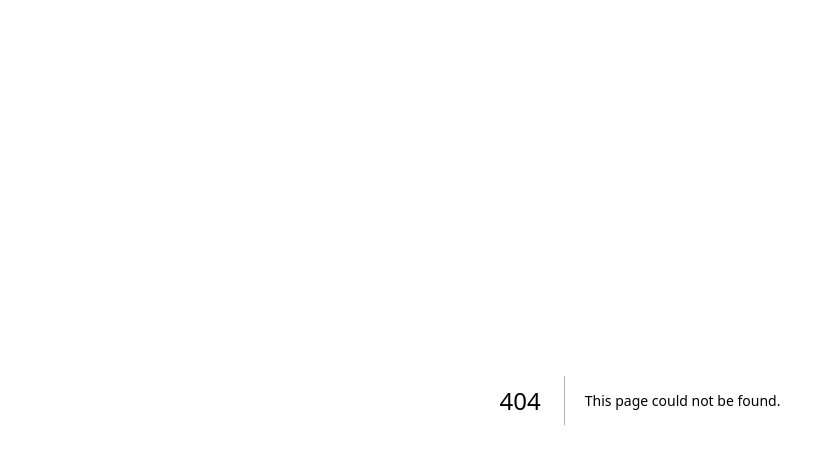
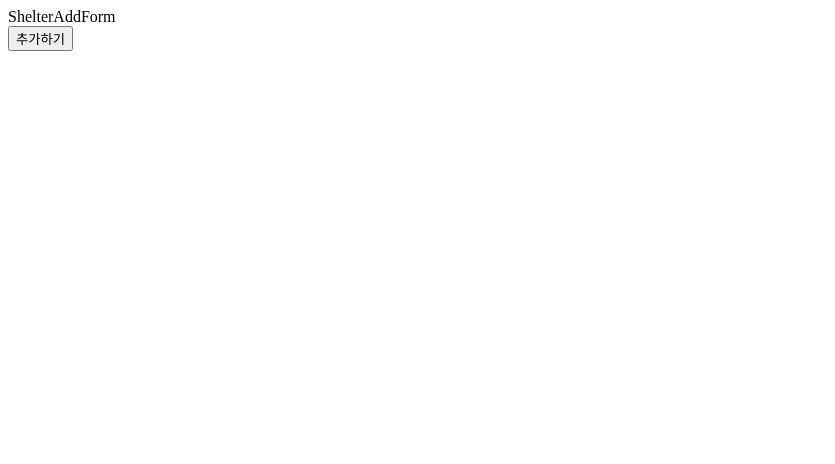
Before and after one commit to PEC-FE/pet-save, a Next.js app: page /shelter/ui/shelter-add in a window 1280 px wide. Before the commit this address had no page. Shown: the top 464 px of the page, without its empty margins (0-835 px from the left). Built offline with nearby package versions, Linux system fonts and the light colour scheme.

Commit message:
보호소 추가 기능을 구현합니다.

```diff
--- /dev/null
+++ b/src/features/shelter/lib/useAddShelter.ts
@@ -0,0 +1,5 @@
+export function useAddShelter() {
+  return {
+    mutate: () => {},
+  };
+}
--- /dev/null
+++ b/src/features/shelter/ui/ShelterAddButton.tsx
@@ -0,0 +1,3 @@
+export default function ShelterAddButton() {
+  return <button>ShelterAddButton</button>;
+}
--- /dev/null
+++ b/src/features/shelter/ui/ShelterAddForm.tsx
@@ -0,0 +1,19 @@
+import { FormEvent } from 'react';
+import { useAddShelter } from '../lib/useAddShelter';
+
+export default function ShelterAddForm() {
+  const { mutate } = useAddShelter();
+
+  const handleSubmit = (event: FormEvent<HTMLFormElement>) => {
+    event.preventDefault();
+
+    mutate();
+  };
+
+  return (
+    <form onSubmit={handleSubmit}>
+      <div>ShelterAddForm</div>
+      <button type="submit">추가하기</button>
+    </form>
+  );
+}
--- a/src/features/shelter/ui/index.ts
+++ b/src/features/shelter/ui/index.ts
@@ -1,3 +1,5 @@
 export { default as ContactShelterButton } from './ContactShelterButton';
 export { default as LikeShelterButton } from './LikeShelterButton';
+export { default as ShelterAddButton } from './ShelterAddButton';
+export { default as ShelterAddForm } from './ShelterAddForm';
 export { default as ShelterFilter } from './ShelterFilter';
--- a/src/pages/shelter/index.ts
+++ b/src/pages/shelter/index.ts
@@ -1 +1,3 @@
 export { default as Shelter } from './ui/shelter';
+export { default as ShelterDetail } from './ui/shelter-detail';
+export { default as ShelterAdd } from './ui/shelter-add';
--- /dev/null
+++ b/src/pages/shelter/ui/shelter-add.tsx
@@ -0,0 +1,9 @@
+import { ShelterAddForm } from '@/src/features/shelter';
+
+export default function ShelterAddPage() {
+  return (
+    <div>
+      <ShelterAddForm />
+    </div>
+  );
+}
--- a/src/pages/shelter/ui/shelter.tsx
+++ b/src/pages/shelter/ui/shelter.tsx
@@ -1,4 +1,4 @@
-import { ShelterFilter } from '@/src/features/shelter';
+import { ShelterAddButton, ShelterFilter } from '@/src/features/shelter';
 import { ShelterList, useShelters } from '@/src/widgets/shelter';
 
 export default function Shelter() {
@@ -10,6 +10,7 @@ export default function Shelter() {
       <h1>보호소 페이지</h1>
       <ShelterFilter />
       <ShelterList shelters={shelters} />
+      <ShelterAddButton />
     </div>
   );
 }
```
